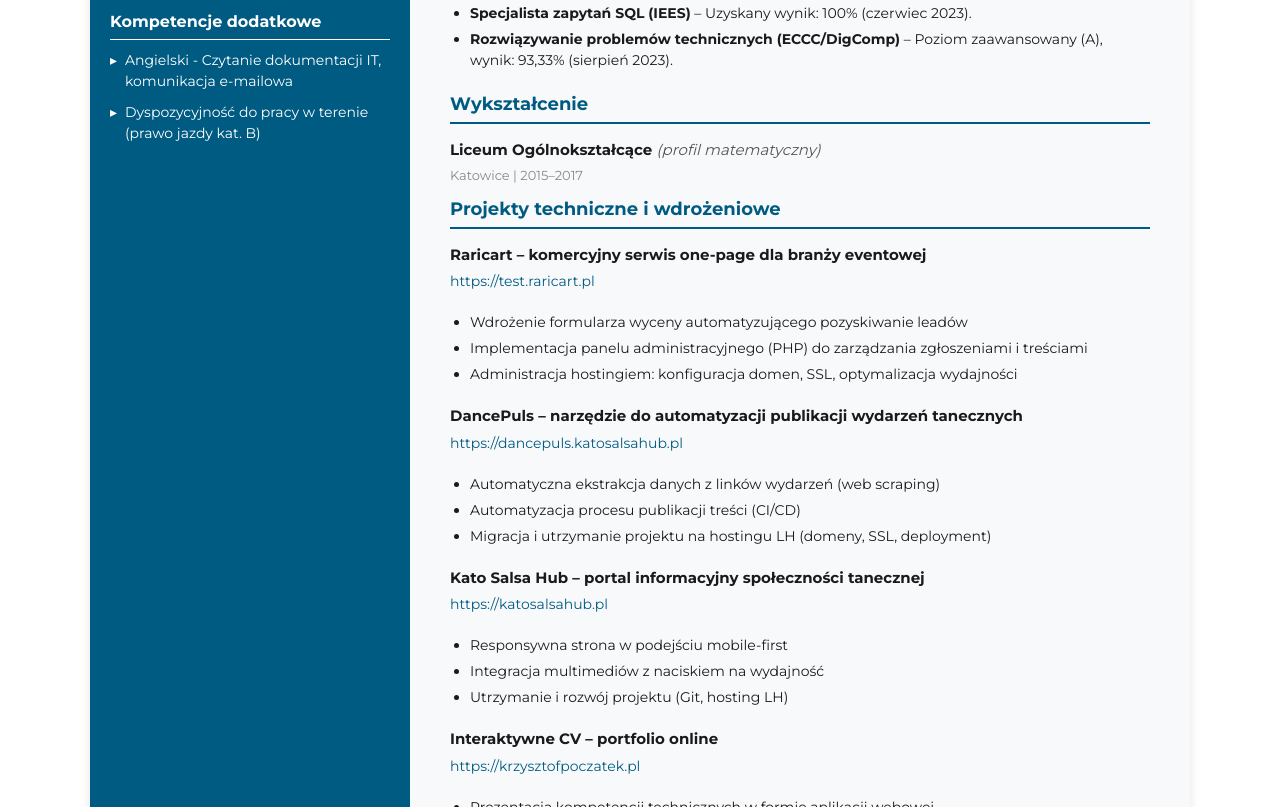
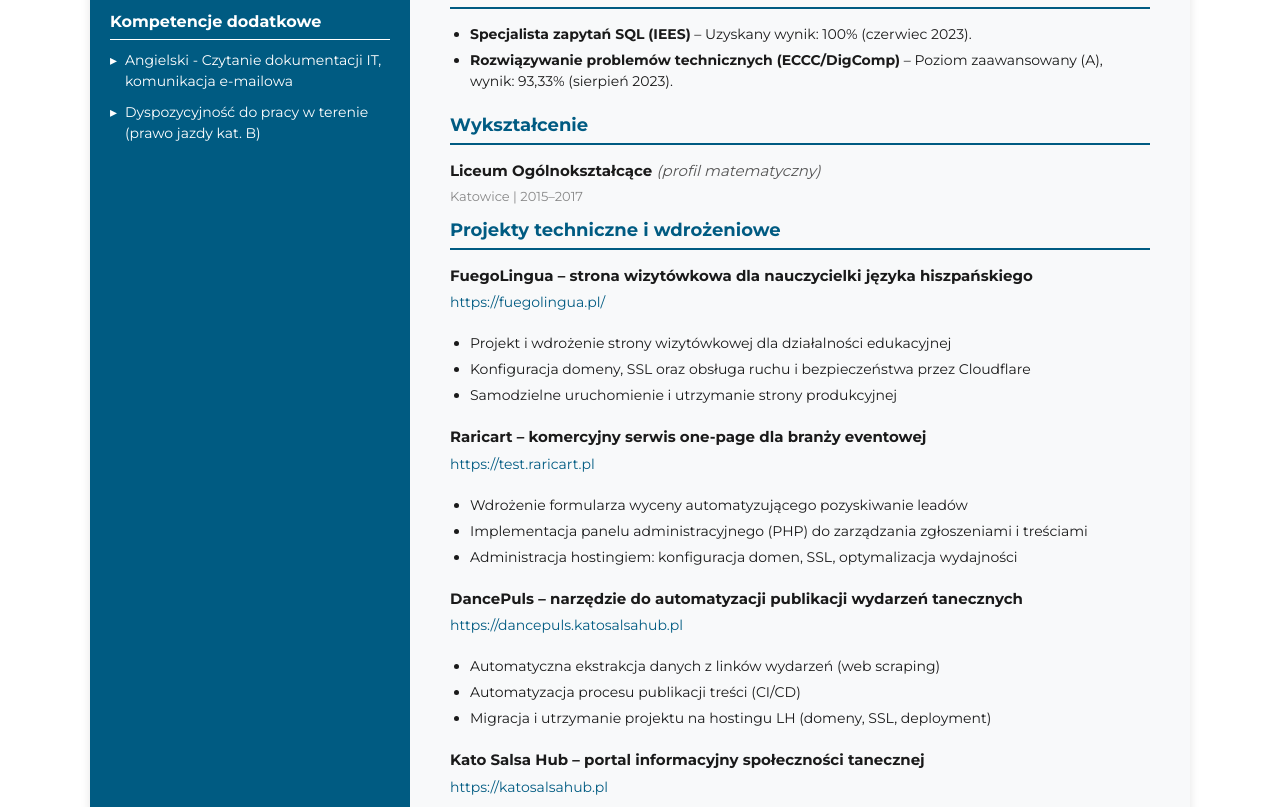
Before and after one commit to TwojaStronaWWW/Moje-CV, a plain HTML site: page index.html in a window 1280 px wide. Shown: the part 1233-2040 px from the top of the page. Drawn offline with Linux system fonts and the light colour scheme.

Commit message:
dodanie kolejnego proejktu plus dorbne poprawki

```diff
--- a/index.html
+++ b/index.html
@@ -106,7 +106,8 @@
         <article>
           <h3>01.2024 - 12.2025</h3>
           <ul>
-            <li>Praca pozatechniczna / utrzymanie ciągłości zatrudnienia</li>
+            <li>Praca pozatechniczna, równolegle z realizacją projektów technicznych i wdrożeń webowych (szczegóły
+              poniżej)</li>
           </ul>
         </article>
 
@@ -190,6 +191,16 @@
         <h2>Projekty techniczne i wdrożeniowe</h2>
 
         <article class="project">
+          <h3>FuegoLingua – strona wizytówkowa dla nauczycielki języka hiszpańskiego</h3>
+          <p><a href="https://fuegolingua.pl/" target="_blank" rel="noopener">https://fuegolingua.pl/</a></p>
+          <ul>
+            <li>Projekt i wdrożenie strony wizytówkowej dla działalności edukacyjnej</li>
+            <li>Konfiguracja domeny, SSL oraz obsługa ruchu i bezpieczeństwa przez Cloudflare</li>
+            <li>Samodzielne uruchomienie i utrzymanie strony produkcyjnej</li>
+          </ul>
+        </article>
+
+        <article class="project">
           <h3>Raricart – komercyjny serwis one-page dla branży eventowej</h3>
           <p><a href="https://test.raricart.pl" target="_blank" rel="noopener">https://test.raricart.pl</a></p>
           <ul>
```
Also changed, not shown: .github/workflows/deploy.yml.
